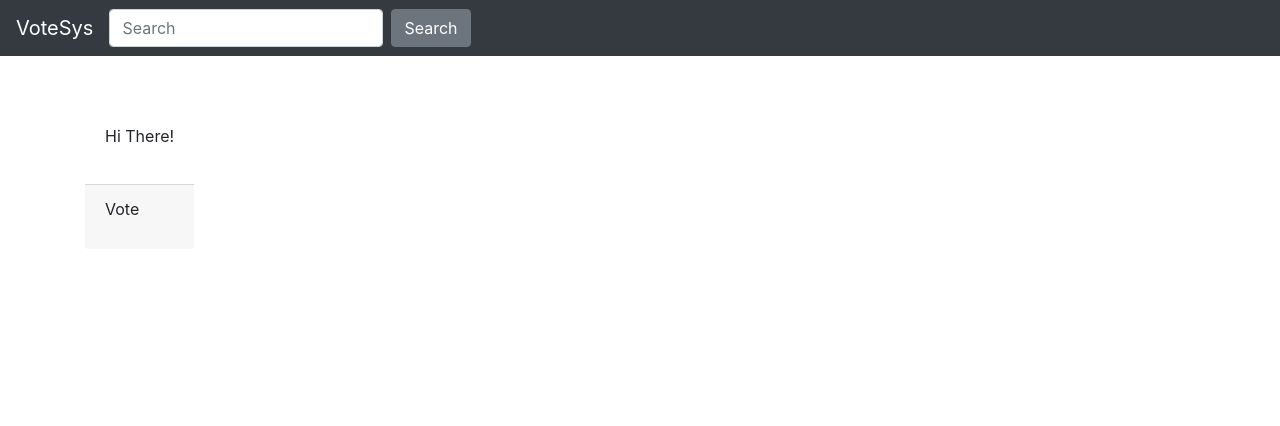
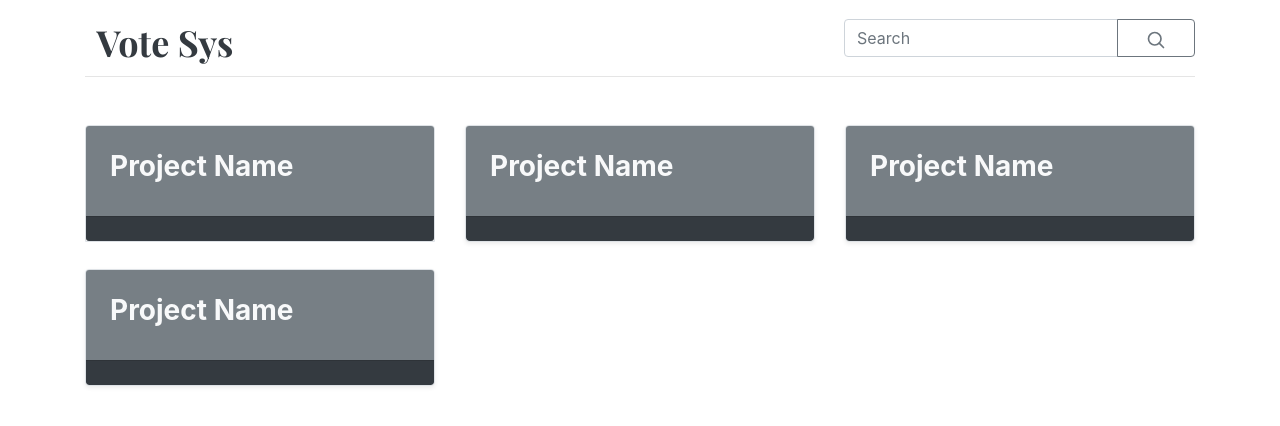
Before and after one commit to amjadkhanroot/VoteSys, an Angular app in the folder app/: page / in a window 1280 px wide. Shown: the top 426 px of the page. Built offline with nearby package versions, Linux system fonts and the light colour scheme.

Commit message:
FIX
fix font-awesome package,

```diff
--- a/app/package.json
+++ b/app/package.json
@@ -19,6 +19,7 @@
     "@angular/platform-browser": "~8.0.0",
     "@angular/platform-browser-dynamic": "~8.0.0",
     "@angular/router": "~8.0.0",
+    "@fortawesome/angular-fontawesome": "^0.4.0",
     "@ng-bootstrap/ng-bootstrap": "^4.2.1",
     "bootstrap": "^4.3.1",
     "font-awesome": "^4.7.0",
--- a/app/src/app/app.component.css
+++ b/app/src/app/app.component.css
@@ -0,0 +1,124 @@
+
+.blog-header {
+  line-height: 1;
+  border-bottom: 1px solid #e5e5e5;
+}
+
+.blog-header-logo {
+  font-family: "Playfair Display", Georgia, "Times New Roman", serif;
+  font-size: 2.25rem;
+}
+
+.blog-header-logo:hover {
+  text-decoration: none;
+}
+
+h1, h2, h3, h4, h5, h6 {
+  font-family: "Playfair Display", Georgia, "Times New Roman", serif;
+}
+
+.display-4 {
+  font-size: 2.5rem;
+}
+@media (min-width: 768px) {
+  .display-4 {
+    font-size: 3rem;
+  }
+}
+
+.nav-scroller {
+  position: relative;
+  z-index: 2;
+  height: 2.75rem;
+  overflow-y: hidden;
+}
+
+.nav-scroller .nav {
+  display: -ms-flexbox;
+  display: flex;
+  -ms-flex-wrap: nowrap;
+  flex-wrap: nowrap;
+  padding-bottom: 1rem;
+  margin-top: -1px;
+  overflow-x: auto;
+  text-align: center;
+  white-space: nowrap;
+  -webkit-overflow-scrolling: touch;
+}
+
+.nav-scroller .nav-link {
+  padding-top: .75rem;
+  padding-bottom: .75rem;
+  font-size: .875rem;
+}
+
+.card-img-right {
+  height: 100%;
+  border-radius: 0 3px 3px 0;
+}
+
+.flex-auto {
+  -ms-flex: 0 0 auto;
+  flex: 0 0 auto;
+}
+
+.h-250 { height: 250px; }
+@media (min-width: 768px) {
+  .h-md-250 { height: 250px; }
+}
+
+/*
+ * Blog name and description
+ */
+.blog-title {
+  margin-bottom: 0;
+  font-size: 2rem;
+  font-weight: 400;
+}
+.blog-description {
+  font-size: 1.1rem;
+  color: #999;
+}
+
+@media (min-width: 40em) {
+  .blog-title {
+    font-size: 3.5rem;
+  }
+}
+
+/* Pagination */
+.blog-pagination {
+  margin-bottom: 4rem;
+}
+.blog-pagination > .btn {
+  border-radius: 2rem;
+}
+
+/*
+ * Blog posts
+ */
+.blog-post {
+  margin-bottom: 4rem;
+}
+.blog-post-title {
+  margin-bottom: .25rem;
+  font-size: 2.5rem;
+}
+.blog-post-meta {
+  margin-bottom: 1.25rem;
+  color: #999;
+}
+
+/*
+ * Footer
+ */
+.blog-footer {
+  padding: 2.5rem 0;
+  color: #999;
+  text-align: center;
+  background-color: #f9f9f9;
+  border-top: .05rem solid #e5e5e5;
+}
+.blog-footer p:last-child {
+  margin-bottom: 0;
+}
--- a/app/src/app/app.component.html
+++ b/app/src/app/app.component.html
@@ -1,14 +1,26 @@
-<div>
+<div class="container">
+  <header class="blog-header mb-5 py-3">
+    <div class="row flex-nowrap justify-content-between align-items-center">
 
-<nav class="navbar navbar-expand-md navbar-dark bg-dark mb-5 ">
-  <a class="navbar-brand active" href="/">{{pageTitle}}</a>
+      <div class="col-2 pt-2 text-center">
+        <a class="blog-header-logo text-dark" href="/">Vote Sys</a>
+      </div>
 
-    <form class="form-inline my-2 my-lg-0">
-        <input class="form-control mr-sm-2" type="text" placeholder="Search" aria-label="Search">
-        <button class="btn btn-secondary my-2 my-sm-0" type="submit">Search</button>
-    </form>
+      <div class="col-8 d-flex justify-content-end align-items-center">
+        <form class="form-inline my-2 my-lg-0">
+          <div class="input-group">
+              <input class="form-control  " type="text" placeholder="Search" aria-label="Search">
+              <div class="input-group-append">
+                  <button class="btn btn-outline-secondary my-2 my-sm-0" type="submit">
+                      <svg xmlns="http://www.w3.org/2000/svg" width="20" height="20" fill="none" stroke="currentColor" stroke-linecap="round" stroke-linejoin="round" stroke-width="2" class="mx-3" role="img" viewBox="0 0 24 24" focusable="false"><title>Search</title><circle cx="10.5" cy="10.5" r="7.5"/><path d="M21 21l-5.2-5.2"/></svg>
 
-</nav>
+                  </button>
+              </div>
+          </div>
+        </form>
+      </div>
+    </div>
+  </header>
 </div>
 
 <div>
--- a/app/src/app/app.module.ts
+++ b/app/src/app/app.module.ts
@@ -1,7 +1,8 @@
 import { BrowserModule } from '@angular/platform-browser';
 import { NgModule } from '@angular/core';
+import { AppRoutingModule } from './app-routing.module';
+import { FontAwesomeModule } from '@fortawesome/angular-fontawesome';
 
-import { AppRoutingModule } from './app-routing.module';
 import { AppComponent } from './app.component';
 import { ProjectListComponent } from './project-list/project-list.component';
 
@@ -12,7 +13,8 @@ import { ProjectListComponent } from './project-list/project-list.component';
   ],
   imports: [
     BrowserModule,
-    AppRoutingModule
+    AppRoutingModule,
+    FontAwesomeModule
   ],
   providers: [],
   bootstrap: [AppComponent]
--- a/app/src/app/project-list/project-list.component.css
+++ b/app/src/app/project-list/project-list.component.css
@@ -0,0 +1,7 @@
+#card-body{
+  background: rgb(119, 127, 133);
+}
+
+#card-footer{
+  background: #343A40;
+}
--- a/app/src/app/project-list/project-list.component.html
+++ b/app/src/app/project-list/project-list.component.html
@@ -1,17 +1,53 @@
 <div class="container">
-  <div class="card-group">
-    <!-- <div class="crad"  *ngFor='let project of projects'> -->
-        <div class="crad" >
-        <div class="card-body">
-            <p>Hi There!</p>
+  <div class="row mb-4" style="height: 18rem;">
+    <div class="col-md-4">
+      <div class="row no-gutters border rounded-top overflow-hidden flex-md-row mb-4 " >
+        <div id="card-body" class="card-body col p-4 d-flex flex-column position-static">
+          <h3 class="mb-0">
+            <strong class="d-inline-block mb-2 text-light">Project Name</strong>
+          </h3>
         </div>
-        <div class="card-footer">
-            <p>Vote</p>
+        <div id="card-footer" class="col-12 card-footer">
+
+          </div>
+      </div>
+    </div>
+    <div class="col-md-4">
+        <div class="card row no-gutters border rounded-top overflow-hidden flex-md-row mb-4 shadow-sm h-md-250 position-relative">
+          <div id="card-body" class="card-body col p-4 d-flex flex-column position-static">
+            <h3 class="mb-0">
+              <strong class="d-inline-block mb-2 text-light">Project Name</strong>
+            </h3>
+          </div>
+          <div id="card-footer" class=" col-12 card-footer rounded-bottom">
+
+            </div>
         </div>
-    </div>
+      </div>
+      <div class="col-md-4">
+          <div class="card row no-gutters border rounded-top overflow-hidden flex-md-row mb-4 shadow-sm h-md-250 position-relative">
+            <div id="card-body" class="card-body col p-4 d-flex flex-column position-static">
+              <h3 class="mb-0">
+                <strong class="d-inline-block mb-2 text-light">Project Name</strong>
+              </h3>
+            </div>
+            <div id="card-footer" class=" col-12 card-footer">
 
+              </div>
+          </div>
+        </div>
+        <div class="col-md-4">
+            <div class="card row no-gutters border rounded-top overflow-hidden flex-md-row mb-4 shadow-sm h-md-250 position-relative">
+              <div id="card-body" class="card-body col p-4 d-flex flex-column position-static">
+                <h3 class="mb-0">
+                  <strong class="d-inline-block mb-2 text-light">Project Name</strong>
+                </h3>
+              </div>
+              <div id="card-footer" class=" col-12 card-footer">
 
-
+                </div>
+            </div>
+          </div>
   </div>
 
 </div>
--- a/app/src/index.html
+++ b/app/src/index.html
@@ -4,8 +4,12 @@
   <meta charset="utf-8">
   <title>VoteSys</title>
   <base href="/" />
+
+  <!-- styles -->
   <link rel="stylesheet" href="https://stackpath.bootstrapcdn.com/bootstrap/4.3.1/css/bootstrap.min.css" integrity="sha384-ggOyR0iXCbMQv3Xipma34MD+dH/1fQ784/j6cY/iJTQUOhcWr7x9JvoRxT2MZw1T" crossorigin="anonymous">
-
+  <!-- Custom styles for this template -->
+  <link href="https://fonts.googleapis.com/css?family=Playfair+Display:700,900" rel="stylesheet">
+  <link rel="stylesheet" href="https://cdnjs.cloudflare.com/ajax/libs/font-awesome/4.7.0/css/font-awesome.min.css">
 
 
   <meta name="viewport" content="width=device-width, initial-scale=1">
```
Also changed, not shown: 1 other file (tests, documents, lock files or other folders).
